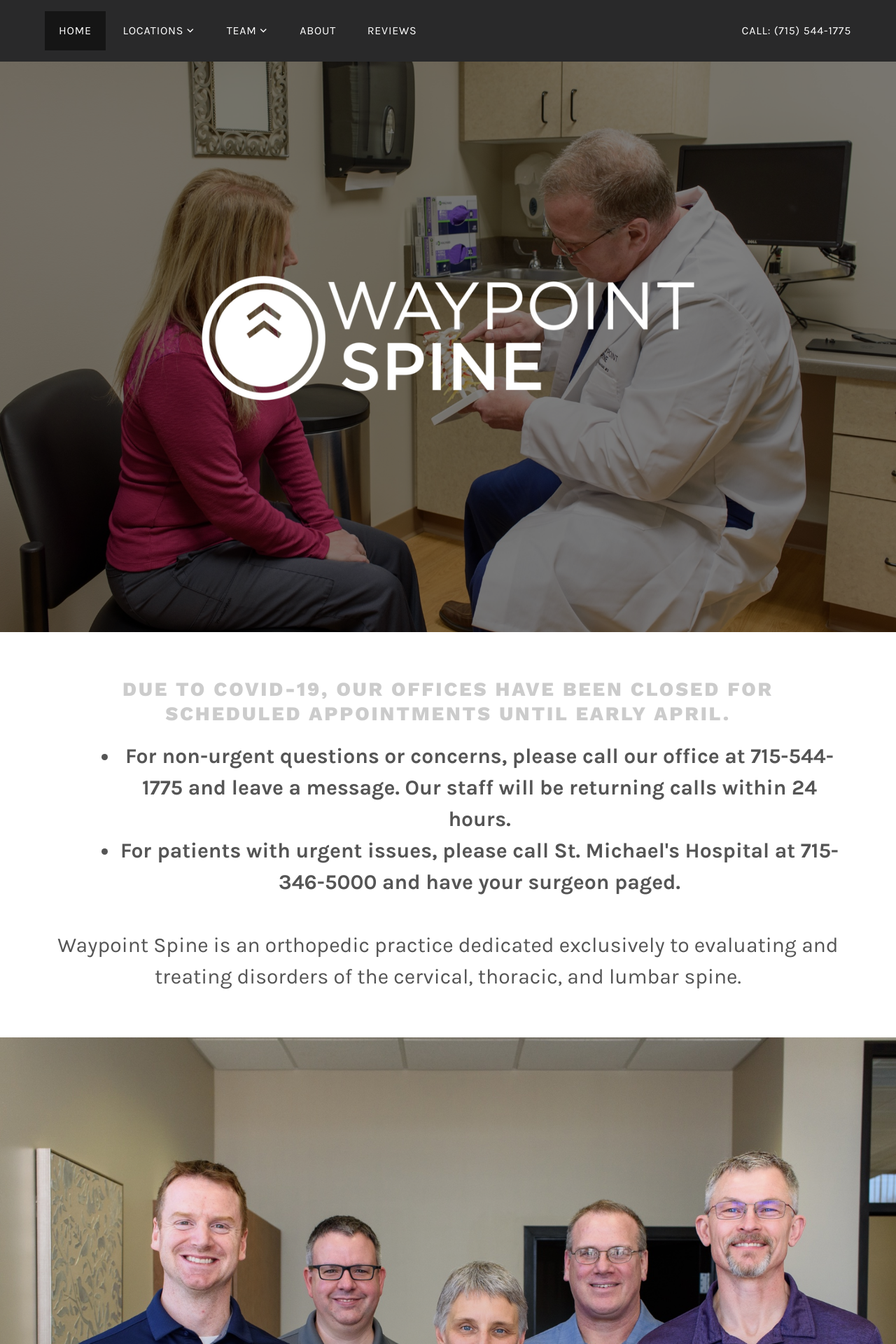
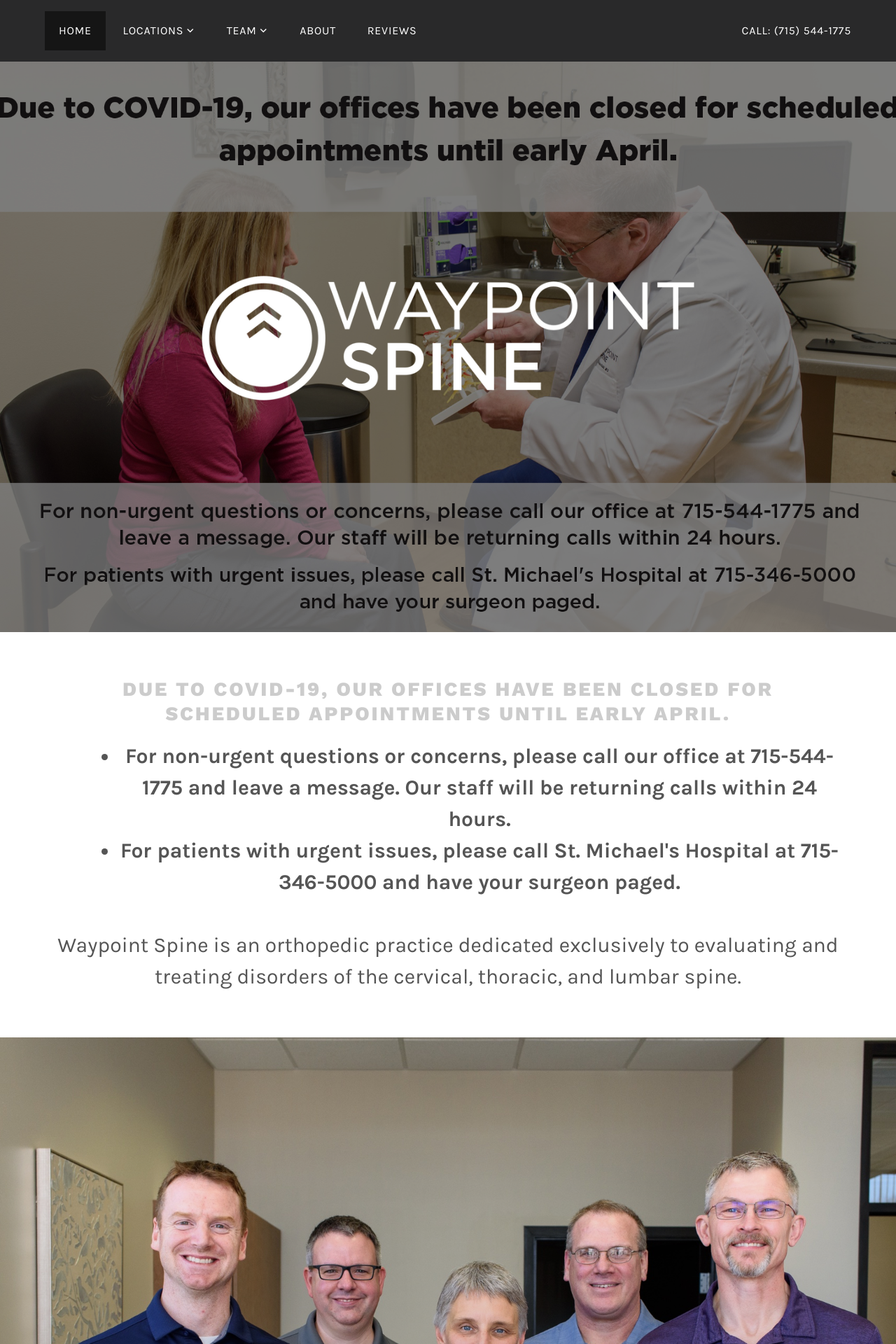
Before and after one commit to lfairchild/waypoint-spine, a Jekyll site: the page built from index.html, in a window 1280 px wide. Shown: the top 1920 px of the page at 70% size. Built offline with Jekyll 4.4.1, drawn with Linux system fonts in a browser that asks for light colours.

Commit message:
Update header.html

```diff
--- a/_includes/header.html
+++ b/_includes/header.html
@@ -46,7 +46,7 @@
           {% if page.featured_image_path %}
 			    <div class="custom-header-image custom-header-image-featured" style="background-image: url({{ page.featured_image_path | relative_url }})">
           {% else %}
-			    <div class="custom-header-image" style="background-image: url({{ "/assets/img/action-todd-fairchild.jpg" | relative_url }})">
+			    <div class="custom-header-image" style="background-image: url({{ "/assets/img/COVID-action-todd-fairchild.jpg" | relative_url }})">
           {% endif %}
 				    <div class="site-branding">
 	            <div class="wrap">
```
